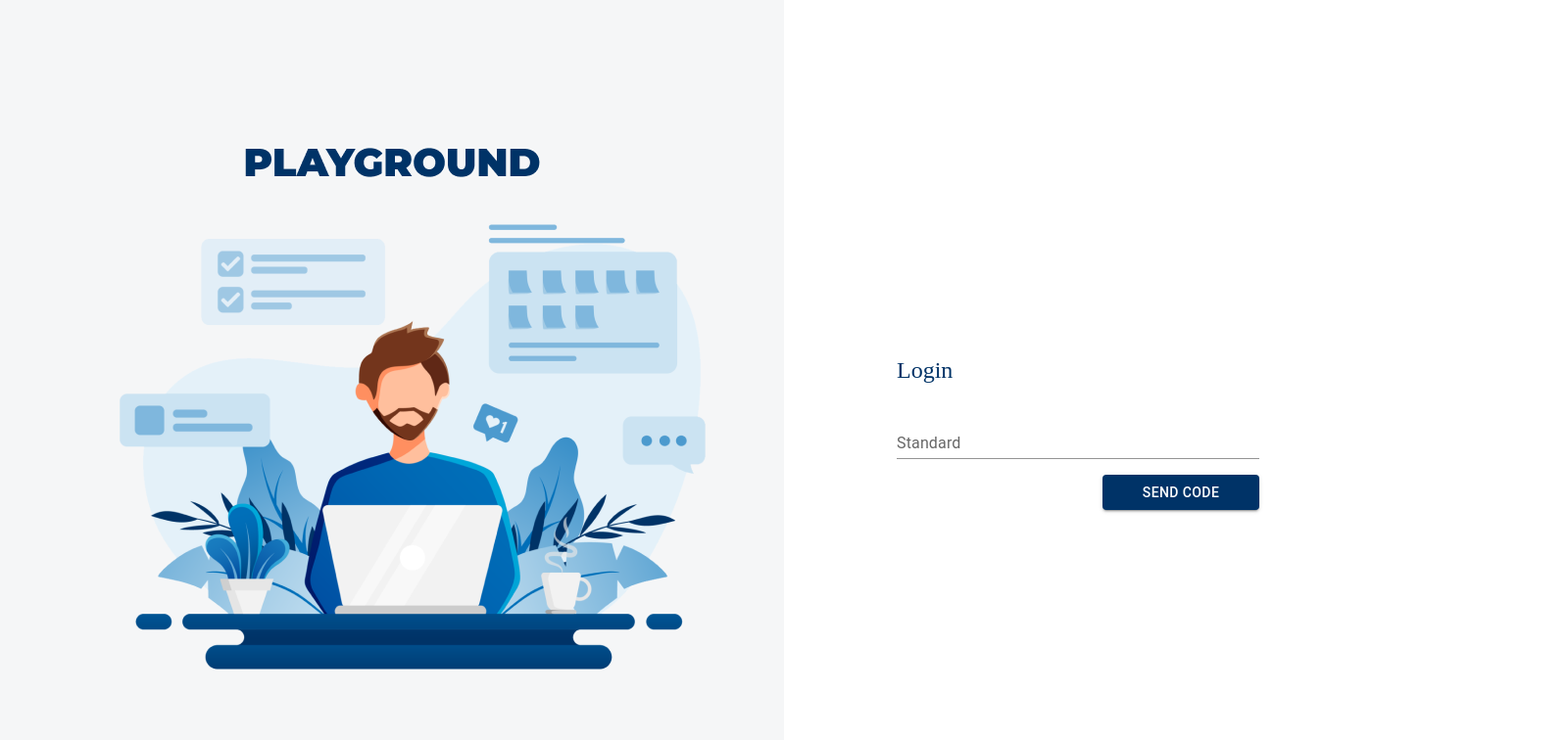
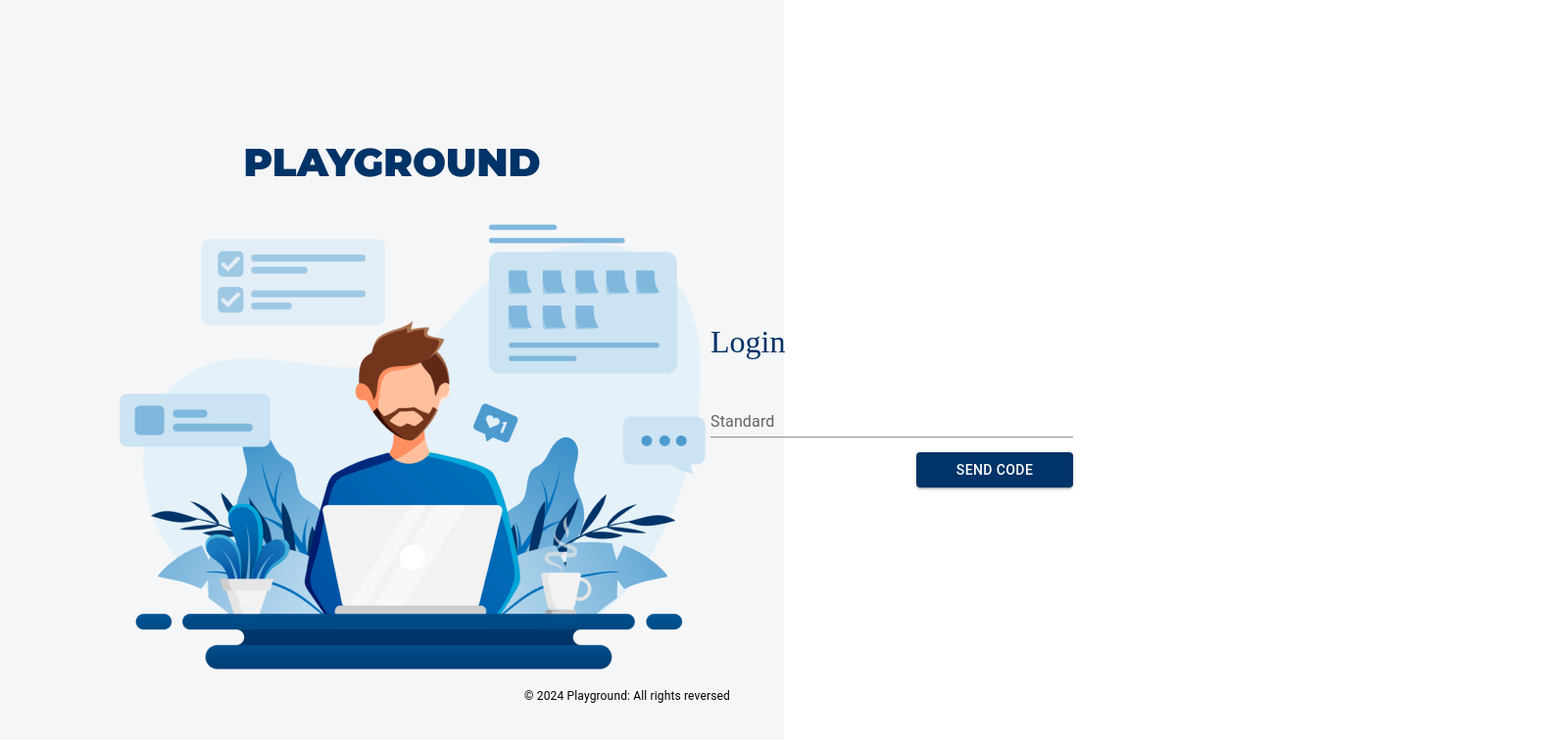
Before and after one commit to Vahagn19/task1, a React (Create React App) app: page / in a window 1280 px wide. Shown: the part 46-802 px from the top of the page at 98% size, 1600 px wide, since content can reach past the window. Built offline with nearby package versions, Linux system fonts and the light colour scheme; no server answers.

Commit message:
router Links

```diff
--- a/src/App.jsx
+++ b/src/App.jsx
@@ -2,16 +2,13 @@ import { BrowserRouter, Route, Routes } from "react-router-dom";
 import DashboardPage from "./pages/DashboardPage";
 import LoginPage from "./pages/LoginPage";
 import ProfilePage from "./pages/ProfilePage";
-import test from "./services/test";
-import { useEffect } from "react";
+
 
 
 
 function App() {
 
-useEffect(()=>{
-  test()
-},[])
+
 
   return (
     <BrowserRouter>
--- a/src/components/Login/ui/Login.jsx
+++ b/src/components/Login/ui/Login.jsx
@@ -1,20 +1,32 @@
-import image1 from '../../../photo/image1.png'
-import RegisterForm from '../../RegisterForm'
-import styles from './Login.module.css'
+import image1 from "../../../photo/image1.png";
+import RegisterForm from "../../RegisterForm";
+import styles from "./Login.module.css";
+import { Typography, Box } from "@mui/material";
 
+function Login() {
+  return (
+    <div className={styles.container}>
+      <div className={styles.imgContainer}>
+        <img src={image1} alt="human" />
+      </div>
+      <RegisterForm />
 
-
- function Login(){
-
-    return(
-        <div className={styles.container}>
-            <div className={styles.imgContainer}>
-                <img src={image1} alt="human"/>
-            </div>
-            <RegisterForm/>
-            <p>&copy;2024 Playground: All rights reversed</p>
-        </div>
-    )
+      <footer className={styles.copy}>
+        <Typography variant="body1" component="p">
+          <Box
+            sx={{
+              fontSize: "12px",
+              fontWeight: "400",
+              lineHeight: "15px",
+              textAlign: "center",
+            }}
+          >
+            &copy; {new Date().getFullYear()} Playground: All rights reversed
+          </Box>
+        </Typography>
+      </footer>
+    </div>
+  );
 }
 
-export default Login
+export default Login;
--- a/src/components/Login/ui/Login.module.css
+++ b/src/components/Login/ui/Login.module.css
@@ -1,9 +1,18 @@
 .container {
+  margin: 0 auto;
   display: flex;
-  width: 1600px;
+  justify-content: center;
+  align-items: center;
+  width: 100%;
 }
 
 .imgContainer {
-  width: 800px;
-  height: 900px;
+  width: 50vw;
+  height: auto;
 }
+
+
+.copy {
+  position: absolute;
+  bottom: 35px;
+}
--- a/src/components/RegisterForm/ui/RegisterForm.jsx
+++ b/src/components/RegisterForm/ui/RegisterForm.jsx
@@ -21,6 +21,3 @@ function RegisterForm() {
 }
 
 export default RegisterForm;
-
-
-// style={{ background: "#003367" }} variant="contained"
--- a/src/components/RegisterForm/ui/registerPage.module.css
+++ b/src/components/RegisterForm/ui/registerPage.module.css
@@ -1,18 +1,24 @@
 .container {
-position: relative;
-top: 388px;
-left: 115px;
+  width: 50vw;
+  display: flex;
+  justify-content: center;
+  align-items: center;
+
 }
 
 
 .loginForm {
   width: 370px;
+  position: relative;
+  right: 50px;
 }
 
+
+
 .headline {
-  width: 100%;
+  max-width: 100%;
   font-weight: 500;
-  font-size: 24px;
+  font-size: 2rem;
   line-height: 32px;
   color: #003367;
 }
--- a/src/components/Sidebar/ui/Sidebar.jsx
+++ b/src/components/Sidebar/ui/Sidebar.jsx
@@ -1,19 +1,36 @@
-import styles from "./sidebar.module.css";
-import { AppBar, IconButton } from "@mui/material";
+
+import { AppBar, IconButton, List, ListItem } from "@mui/material";
 import MenuIcon from "@mui/icons-material/Menu";
 import PermContactCalendarIcon from "@mui/icons-material/PermContactCalendar";
 import DashboardIcon from "@mui/icons-material/Dashboard";
+import { Link } from "react-router-dom";
+import { useState } from "react";
 
 function Sidebar() {
+  const [profileBtn, setProfileBtn] = useState(false);
+  const [dashBtn, setDashBtn] = useState(false);
+
+  const handleProfileClick = () => {
+    setProfileBtn(true);
+    setDashBtn(false);
+    console.log(profileBtn,"profile");
+  };
+
+  const handleDashboardClick = () => {
+    setDashBtn(true);
+    setProfileBtn(false);
+    console.log(dashBtn,"dash");
+  };
+
+
+
+
   return (
     <AppBar
       sx={{
         width: "64px",
         height: "900px",
         position: "relative",
-        // top: "0",
-        // left: "0",
-
       }}
     >
       <IconButton
@@ -26,12 +43,18 @@ function Sidebar() {
         <MenuIcon />
       </IconButton>
 
-      <IconButton>
-        <PermContactCalendarIcon />
-      </IconButton>
-      <IconButton>
-        <DashboardIcon />
-      </IconButton>
+      <List>
+        <ListItem>
+          <Link to="/profile" onClick={handleProfileClick}>
+            <PermContactCalendarIcon sx={{ color: profileBtn? "#ffffff": "inherit" }} />
+          </Link>
+        </ListItem>
+        <ListItem>
+          <Link to="/dashboard" onClick={handleDashboardClick}>
+            <DashboardIcon sx={{ color: dashBtn? "#ffffff": "inherit" }} />
+          </Link>
+        </ListItem>
+      </List>
     </AppBar>
   );
 }
--- a/src/index.css
+++ b/src/index.css
@@ -1,9 +1,6 @@
-body{
-    margin: 0;
-    padding: 0;
+body {
+  margin: 0 auto;
+  padding: 0;
+  max-width: 1600px;
+  max-height: 900px;
 }
-
-.App {
-    width: 1600px;
-    height: 900px;
-}
--- a/src/services/test.jsx
+++ /dev/null
@@ -1,22 +0,0 @@
-const url =
-  "https://azapp-playground-demo-api.azurewebsites.net/api/Accounts/LoginWithCode";
-
-async function test() {
-  const response = await fetch(url, {
-    method: "POST",
-    headers: {
-        'Accept': 'application/json',
-        'Content-Type': 'application/json'
-      },
-      body: JSON.stringify({
-        "email": "string",
-        "code": "string",
-        "languageID": "string"
-      }),
-
-  });
-  const data = await response.json()
-  console.log(data);
-}
-
-export default test
```
Also changed, not shown: src/components/Sidebar/ui/sidebar.module.css (line endings or trailing spaces).
